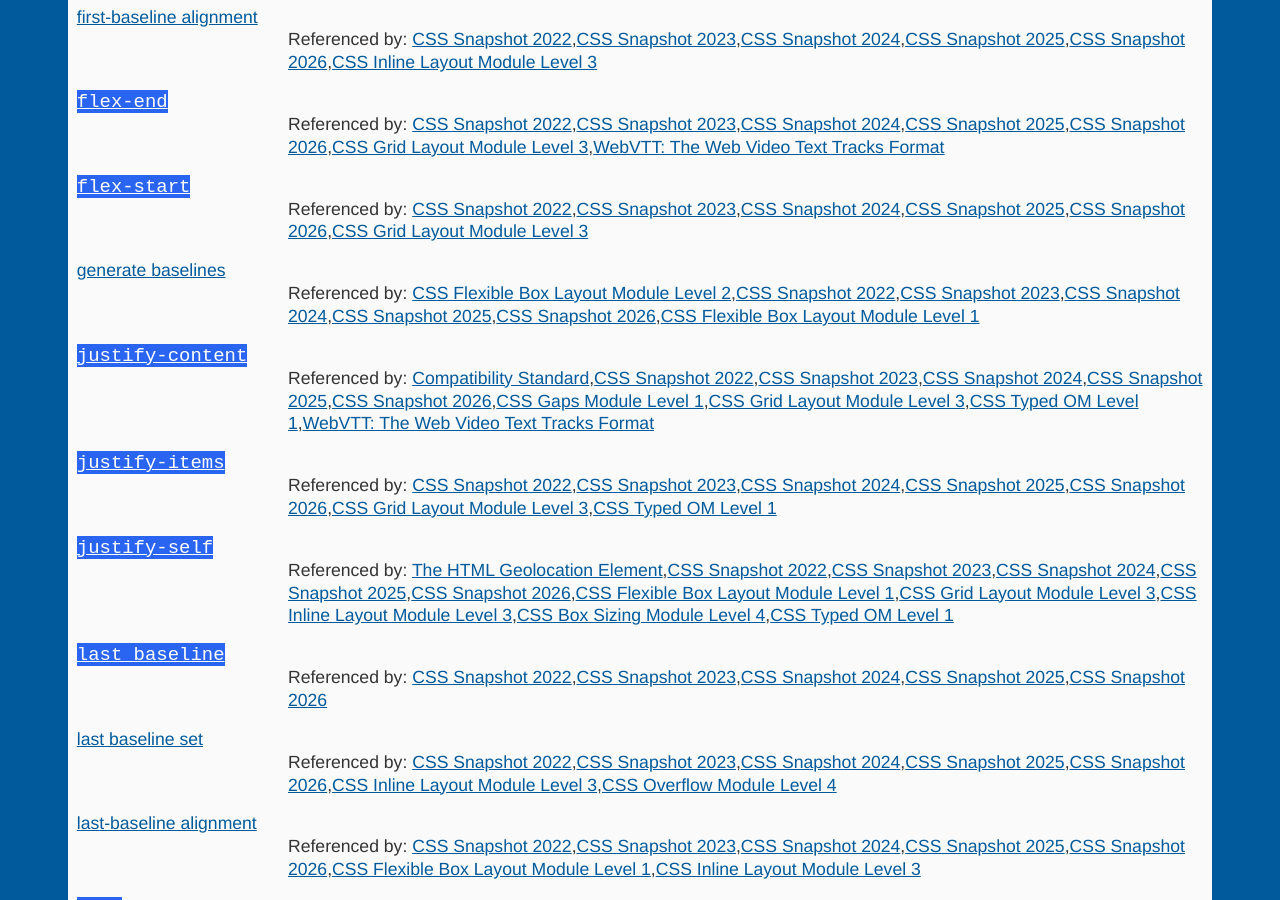
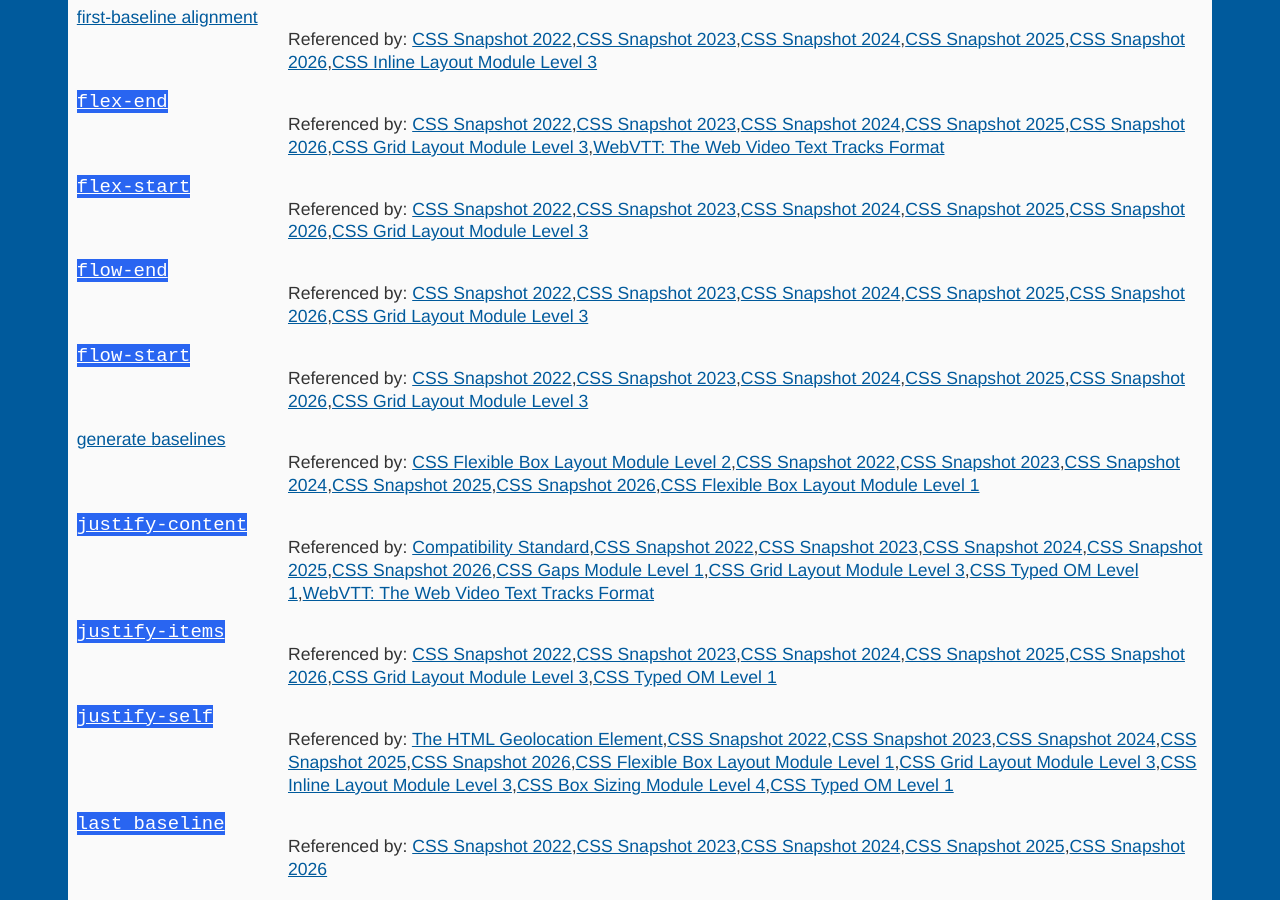
Before and after one commit to dontcallmedom/specdex, a Jekyll site: the page built from css-align-3.html, in a window 1280 px wide and 900 px high, scrolled down 2823 px. Built offline with Jekyll 4.4.1, drawn with Linux system fonts in a browser that asks for light colours; some of the changed text lies outside the part shown.

Commit message:
Automatic update

```diff
--- a/css-align-3.html
+++ b/css-align-3.html
@@ -4,7 +4,7 @@
 
 
 ---
-<p>Referenced by 28 other specifications.</p><dl><dt><a class="css" href="https:&#x2F;&#x2F;drafts.csswg.org&#x2F;css-align-3&#x2F;#typedef-content-position"><code>&lt;content-position&gt;</code></a></dt>
+<p>Referenced by 27 other specifications.</p><dl><dt><a class="css" href="https:&#x2F;&#x2F;drafts.csswg.org&#x2F;css-align-3&#x2F;#typedef-content-position"><code>&lt;content-position&gt;</code></a></dt>
 <dd>Referenced by: <a href="https:&#x2F;&#x2F;drafts.csswg.org&#x2F;css-line-grid-1&#x2F;">CSS Line Grid Module Level 1</a></dd>
 <dt><a class="css" href="https:&#x2F;&#x2F;drafts.csswg.org&#x2F;css-align-3&#x2F;#typedef-overflow-position"><code>&lt;overflow-position&gt;</code></a></dt>
 <dd>Referenced by: <a href="https:&#x2F;&#x2F;drafts.css-houdini.org&#x2F;css-typed-om-1&#x2F;">CSS Typed OM Level 1</a></dd>
@@ -70,6 +70,10 @@
 <dd>Referenced by: <a href="https:&#x2F;&#x2F;drafts.csswg.org&#x2F;css-2022&#x2F;">CSS Snapshot 2022</a>,<a href="https:&#x2F;&#x2F;drafts.csswg.org&#x2F;css-2023&#x2F;">CSS Snapshot 2023</a>,<a href="https:&#x2F;&#x2F;drafts.csswg.org&#x2F;css-2024&#x2F;">CSS Snapshot 2024</a>,<a href="https:&#x2F;&#x2F;drafts.csswg.org&#x2F;css-2025&#x2F;">CSS Snapshot 2025</a>,<a href="https:&#x2F;&#x2F;drafts.csswg.org&#x2F;css-2026&#x2F;">CSS Snapshot 2026</a>,<a href="https:&#x2F;&#x2F;drafts.csswg.org&#x2F;css-grid-3&#x2F;">CSS Grid Layout Module Level 3</a>,<a href="https:&#x2F;&#x2F;w3c.github.io&#x2F;webvtt&#x2F;">WebVTT: The Web Video Text Tracks Format</a></dd>
 <dt><a class="css" href="https:&#x2F;&#x2F;drafts.csswg.org&#x2F;css-align-3&#x2F;#valdef-self-position-flex-start"><code>flex-start</code></a></dt>
 <dd>Referenced by: <a href="https:&#x2F;&#x2F;drafts.csswg.org&#x2F;css-2022&#x2F;">CSS Snapshot 2022</a>,<a href="https:&#x2F;&#x2F;drafts.csswg.org&#x2F;css-2023&#x2F;">CSS Snapshot 2023</a>,<a href="https:&#x2F;&#x2F;drafts.csswg.org&#x2F;css-2024&#x2F;">CSS Snapshot 2024</a>,<a href="https:&#x2F;&#x2F;drafts.csswg.org&#x2F;css-2025&#x2F;">CSS Snapshot 2025</a>,<a href="https:&#x2F;&#x2F;drafts.csswg.org&#x2F;css-2026&#x2F;">CSS Snapshot 2026</a>,<a href="https:&#x2F;&#x2F;drafts.csswg.org&#x2F;css-grid-3&#x2F;">CSS Grid Layout Module Level 3</a></dd>
+<dt><a class="css" href="https:&#x2F;&#x2F;drafts.csswg.org&#x2F;css-align-3&#x2F;#valdef-self-position-flow-end"><code>flow-end</code></a></dt>
+<dd>Referenced by: <a href="https:&#x2F;&#x2F;drafts.csswg.org&#x2F;css-2022&#x2F;">CSS Snapshot 2022</a>,<a href="https:&#x2F;&#x2F;drafts.csswg.org&#x2F;css-2023&#x2F;">CSS Snapshot 2023</a>,<a href="https:&#x2F;&#x2F;drafts.csswg.org&#x2F;css-2024&#x2F;">CSS Snapshot 2024</a>,<a href="https:&#x2F;&#x2F;drafts.csswg.org&#x2F;css-2025&#x2F;">CSS Snapshot 2025</a>,<a href="https:&#x2F;&#x2F;drafts.csswg.org&#x2F;css-2026&#x2F;">CSS Snapshot 2026</a>,<a href="https:&#x2F;&#x2F;drafts.csswg.org&#x2F;css-grid-3&#x2F;">CSS Grid Layout Module Level 3</a></dd>
+<dt><a class="css" href="https:&#x2F;&#x2F;drafts.csswg.org&#x2F;css-align-3&#x2F;#valdef-self-position-flow-start"><code>flow-start</code></a></dt>
+<dd>Referenced by: <a href="https:&#x2F;&#x2F;drafts.csswg.org&#x2F;css-2022&#x2F;">CSS Snapshot 2022</a>,<a href="https:&#x2F;&#x2F;drafts.csswg.org&#x2F;css-2023&#x2F;">CSS Snapshot 2023</a>,<a href="https:&#x2F;&#x2F;drafts.csswg.org&#x2F;css-2024&#x2F;">CSS Snapshot 2024</a>,<a href="https:&#x2F;&#x2F;drafts.csswg.org&#x2F;css-2025&#x2F;">CSS Snapshot 2025</a>,<a href="https:&#x2F;&#x2F;drafts.csswg.org&#x2F;css-2026&#x2F;">CSS Snapshot 2026</a>,<a href="https:&#x2F;&#x2F;drafts.csswg.org&#x2F;css-grid-3&#x2F;">CSS Grid Layout Module Level 3</a></dd>
 <dt><a class="concept" href="https:&#x2F;&#x2F;drafts.csswg.org&#x2F;css-align-3&#x2F;#generate-baselines">generate baselines</a></dt>
 <dd>Referenced by: <a href="https:&#x2F;&#x2F;drafts.csswg.org&#x2F;css-flexbox-2&#x2F;">CSS Flexible Box Layout Module Level 2</a>,<a href="https:&#x2F;&#x2F;drafts.csswg.org&#x2F;css-2022&#x2F;">CSS Snapshot 2022</a>,<a href="https:&#x2F;&#x2F;drafts.csswg.org&#x2F;css-2023&#x2F;">CSS Snapshot 2023</a>,<a href="https:&#x2F;&#x2F;drafts.csswg.org&#x2F;css-2024&#x2F;">CSS Snapshot 2024</a>,<a href="https:&#x2F;&#x2F;drafts.csswg.org&#x2F;css-2025&#x2F;">CSS Snapshot 2025</a>,<a href="https:&#x2F;&#x2F;drafts.csswg.org&#x2F;css-2026&#x2F;">CSS Snapshot 2026</a>,<a href="https:&#x2F;&#x2F;drafts.csswg.org&#x2F;css-flexbox-1&#x2F;">CSS Flexible Box Layout Module Level 1</a></dd>
 <dt><a class="css" href="https:&#x2F;&#x2F;drafts.csswg.org&#x2F;css-align-3&#x2F;#propdef-justify-content"><code>justify-content</code></a></dt>
@@ -129,7 +133,7 @@
 <dt><a class="concept" href="https:&#x2F;&#x2F;drafts.csswg.org&#x2F;css-align-3&#x2F;#static-position-rectangle">static-position rectangle</a></dt>
 <dd>Referenced by: <a href="https:&#x2F;&#x2F;drafts.csswg.org&#x2F;css-2022&#x2F;">CSS Snapshot 2022</a>,<a href="https:&#x2F;&#x2F;drafts.csswg.org&#x2F;css-2023&#x2F;">CSS Snapshot 2023</a>,<a href="https:&#x2F;&#x2F;drafts.csswg.org&#x2F;css-2024&#x2F;">CSS Snapshot 2024</a>,<a href="https:&#x2F;&#x2F;drafts.csswg.org&#x2F;css-2025&#x2F;">CSS Snapshot 2025</a>,<a href="https:&#x2F;&#x2F;drafts.csswg.org&#x2F;css-2026&#x2F;">CSS Snapshot 2026</a></dd>
 <dt><a class="css" href="https:&#x2F;&#x2F;drafts.csswg.org&#x2F;css-align-3&#x2F;#valdef-align-content-stretch"><code>stretch</code></a></dt>
-<dd>Referenced by: <a href="https:&#x2F;&#x2F;drafts.csswg.org&#x2F;css-2022&#x2F;">CSS Snapshot 2022</a>,<a href="https:&#x2F;&#x2F;drafts.csswg.org&#x2F;css-2023&#x2F;">CSS Snapshot 2023</a>,<a href="https:&#x2F;&#x2F;drafts.csswg.org&#x2F;css-2024&#x2F;">CSS Snapshot 2024</a>,<a href="https:&#x2F;&#x2F;drafts.csswg.org&#x2F;css-2025&#x2F;">CSS Snapshot 2025</a>,<a href="https:&#x2F;&#x2F;drafts.csswg.org&#x2F;css-2026&#x2F;">CSS Snapshot 2026</a>,<a href="https:&#x2F;&#x2F;drafts.csswg.org&#x2F;css-font-loading-3&#x2F;">CSS Font Loading Module Level 3</a>,<a href="https:&#x2F;&#x2F;drafts.csswg.org&#x2F;css-grid-3&#x2F;">CSS Grid Layout Module Level 3</a></dd>
+<dd>Referenced by: <a href="https:&#x2F;&#x2F;drafts.csswg.org&#x2F;css-2022&#x2F;">CSS Snapshot 2022</a>,<a href="https:&#x2F;&#x2F;drafts.csswg.org&#x2F;css-2023&#x2F;">CSS Snapshot 2023</a>,<a href="https:&#x2F;&#x2F;drafts.csswg.org&#x2F;css-2024&#x2F;">CSS Snapshot 2024</a>,<a href="https:&#x2F;&#x2F;drafts.csswg.org&#x2F;css-2025&#x2F;">CSS Snapshot 2025</a>,<a href="https:&#x2F;&#x2F;drafts.csswg.org&#x2F;css-2026&#x2F;">CSS Snapshot 2026</a>,<a href="https:&#x2F;&#x2F;drafts.csswg.org&#x2F;css-grid-3&#x2F;">CSS Grid Layout Module Level 3</a></dd>
 <dt><a class="css" href="https:&#x2F;&#x2F;drafts.csswg.org&#x2F;css-align-3&#x2F;#valdef-justify-self-stretch"><code>stretch</code></a></dt>
 <dd>Referenced by: <a href="https:&#x2F;&#x2F;drafts.csswg.org&#x2F;css-2022&#x2F;">CSS Snapshot 2022</a>,<a href="https:&#x2F;&#x2F;drafts.csswg.org&#x2F;css-2023&#x2F;">CSS Snapshot 2023</a>,<a href="https:&#x2F;&#x2F;drafts.csswg.org&#x2F;css-2024&#x2F;">CSS Snapshot 2024</a>,<a href="https:&#x2F;&#x2F;drafts.csswg.org&#x2F;css-2025&#x2F;">CSS Snapshot 2025</a>,<a href="https:&#x2F;&#x2F;drafts.csswg.org&#x2F;css-2026&#x2F;">CSS Snapshot 2026</a>,<a href="https:&#x2F;&#x2F;drafts.csswg.org&#x2F;css-sizing-4&#x2F;">CSS Box Sizing Module Level 4</a></dd>
 <dt><a class="css" href="https:&#x2F;&#x2F;drafts.csswg.org&#x2F;css-align-3&#x2F;#valdef-align-self-stretch"><code>stretch</code></a></dt>
--- a/css-anchor-position-1.html
+++ b/css-anchor-position-1.html
@@ -4,7 +4,7 @@
 
 
 ---
-<p>Referenced by 10 other specifications.</p><dl><dt><a class="css" href="https:&#x2F;&#x2F;drafts.csswg.org&#x2F;css-anchor-position-1&#x2F;#typedef-position-area"><code>&lt;position-area&gt;</code></a></dt>
+<p>Referenced by 9 other specifications.</p><dl><dt><a class="css" href="https:&#x2F;&#x2F;drafts.csswg.org&#x2F;css-anchor-position-1&#x2F;#typedef-position-area"><code>&lt;position-area&gt;</code></a></dt>
 <dd>Referenced by: <a href="https:&#x2F;&#x2F;drafts.csswg.org&#x2F;css-anchor-position-2&#x2F;">CSS Anchor Positioning Module Level 2</a></dd>
 <dt><a class="css" href="https:&#x2F;&#x2F;drafts.csswg.org&#x2F;css-anchor-position-1&#x2F;#typedef-position-try-fallbacks-try-tactic"><code>&lt;try-tactic&gt;</code></a></dt>
 <dd>Referenced by: <a href="https:&#x2F;&#x2F;drafts.csswg.org&#x2F;css-anchor-position-2&#x2F;">CSS Anchor Positioning Module Level 2</a></dd>
@@ -37,4 +37,4 @@
 <dt><a class="css" href="https:&#x2F;&#x2F;drafts.csswg.org&#x2F;css-anchor-position-1&#x2F;#valdef-position-area-top"><code>top</code></a></dt>
 <dd>Referenced by: <a href="https:&#x2F;&#x2F;drafts.csswg.org&#x2F;css-anchor-position-2&#x2F;">CSS Anchor Positioning Module Level 2</a></dd>
 <dt><a class="css" href="https:&#x2F;&#x2F;drafts.csswg.org&#x2F;css-anchor-position-1&#x2F;#valdef-anchor-size-width"><code>width</code></a></dt>
-<dd>Referenced by: <a href="https:&#x2F;&#x2F;drafts.csswg.org&#x2F;css-font-loading-3&#x2F;">CSS Font Loading Module Level 3</a>,<a href="https:&#x2F;&#x2F;drafts.csswg.org&#x2F;css-page-3&#x2F;">CSS Paged Media Module Level 3</a>,<a href="https:&#x2F;&#x2F;drafts.csswg.org&#x2F;css-regions-1&#x2F;">CSS Regions Module Level 1</a></dd></dl>
+<dd>Referenced by: <a href="https:&#x2F;&#x2F;drafts.csswg.org&#x2F;css-page-3&#x2F;">CSS Paged Media Module Level 3</a>,<a href="https:&#x2F;&#x2F;drafts.csswg.org&#x2F;css-regions-1&#x2F;">CSS Regions Module Level 1</a></dd></dl>
--- a/index.html
+++ b/index.html
@@ -31,7 +31,7 @@
 <li><a href="css-ui-3.html">CSS Basic User Interface Module Level 3 (CSS3 UI)</a> (referenced by 8 specs)</li>
 <li><a href="css-ui-4.html">CSS Basic User Interface Module Level 4</a> (referenced by 32 specs)</li>
 <li><a href="css-borders-4.html">CSS Borders and Box Decorations Module Level 4</a> (referenced by 16 specs)</li>
-<li><a href="css-align-3.html">CSS Box Alignment Module Level 3</a> (referenced by 28 specs)</li>
+<li><a href="css-align-3.html">CSS Box Alignment Module Level 3</a> (referenced by 27 specs)</li>
 <li><a href="css-box-3.html">CSS Box Model Module Level 3</a> (referenced by 4 specs)</li>
 <li><a href="css-box-4.html">CSS Box Model Module Level 4</a> (referenced by 51 specs)</li>
 <li><a href="css-sizing-3.html">CSS Box Sizing Module Level 3</a> (referenced by 61 specs)</li>
```
Also changed, not shown: other parts of index.html (+1 -1 lines).
